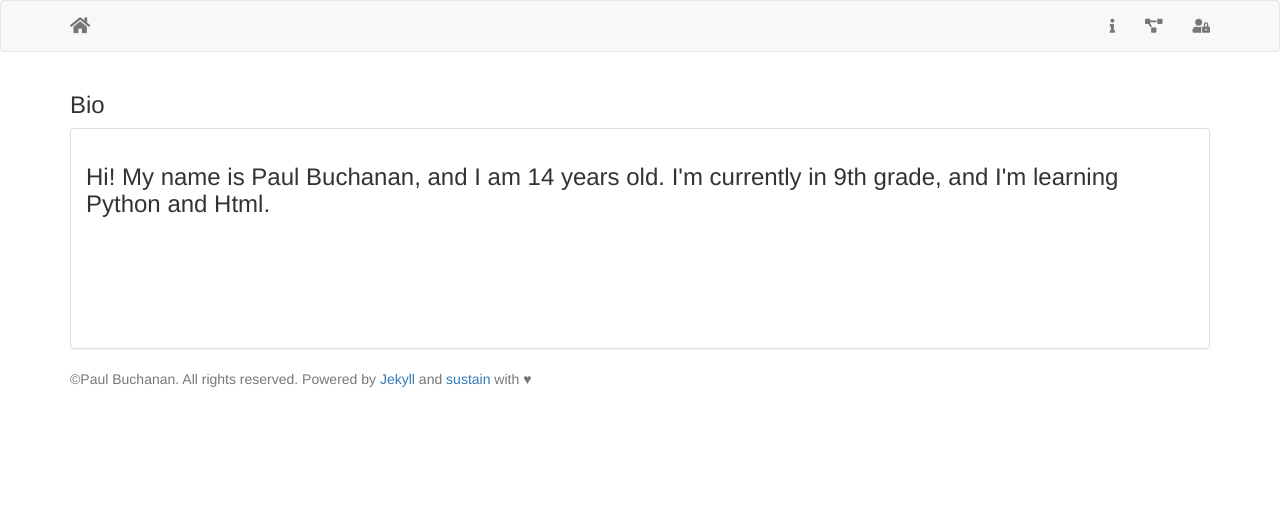
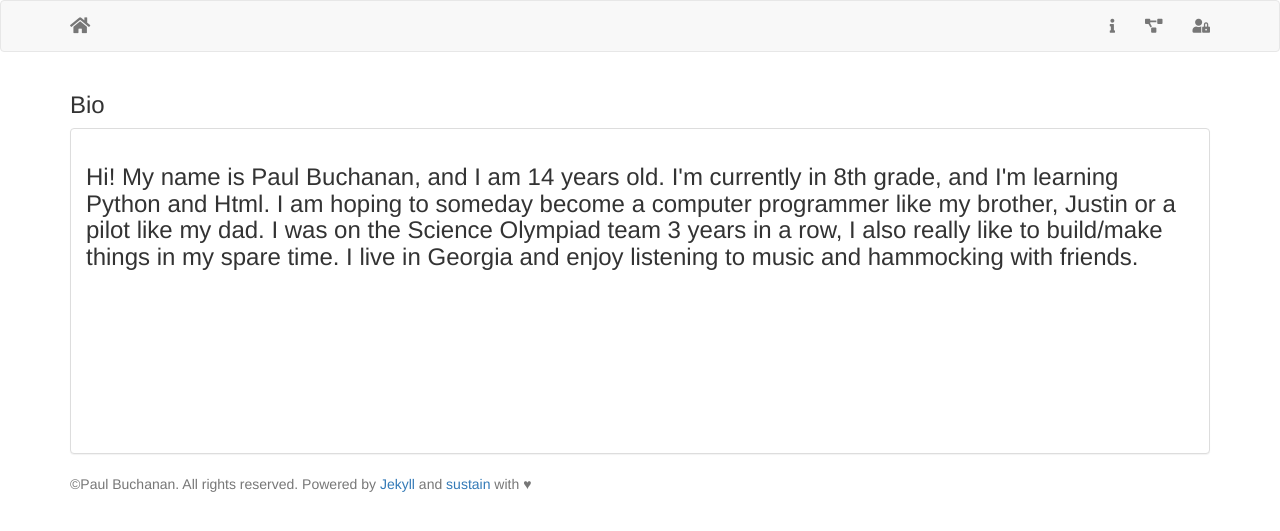
Before and after one commit to pa978ul/paulbuchanant9.com, a Jekyll site: the page built from blog.html, in a window 1280 px wide. Shown: the top 531 px of the page. Built offline with Jekyll 4.4.1, drawn with Linux system fonts in a browser that asks for light colours; nearby versions of some CDN libraries.

Commit message:
Update bio.html

```diff
--- a/_includes/bio.html
+++ b/_includes/bio.html
@@ -6,7 +6,11 @@
     <div class="panel-body">
         <h3>
 
-       Hi! My name is Paul Buchanan, and I am 14 years old. I'm currently in 9th grade, and I'm learning Python and Html.
+Hi! My name is Paul Buchanan, and I am 14 years old. I'm currently in 8th grade, and I'm learning Python and Html. I am hoping to someday become a computer programmer like my brother, Justin or a pilot like my dad. I was on the Science Olympiad team 3 years in a row, I also really like to build/make things in my spare time. I live in Georgia and enjoy listening to music and hammocking with friends.
+
+        </br>
+        </br>
+
 
         </br>
         </br>
```
